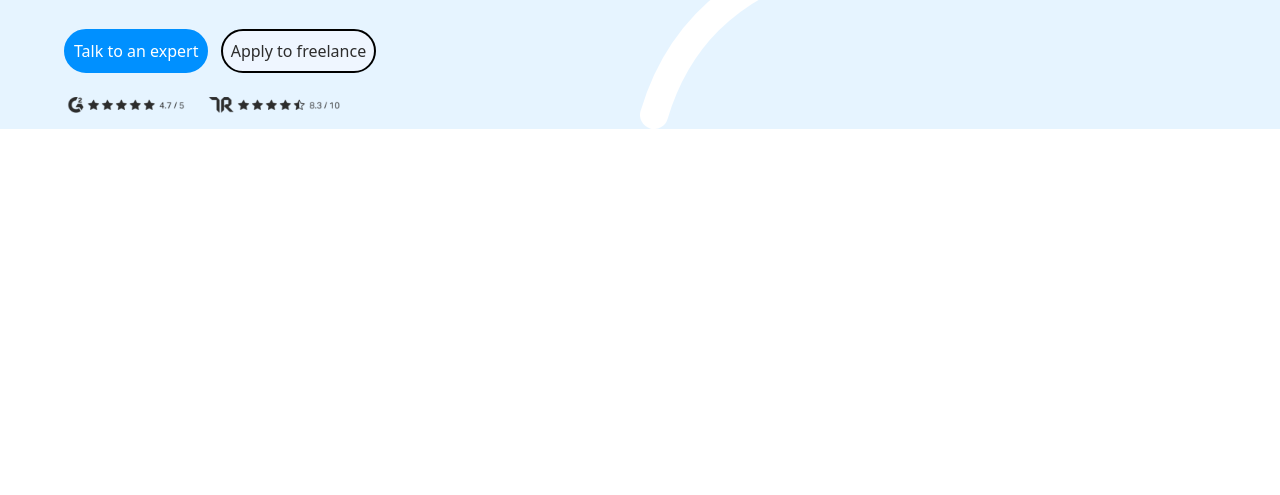
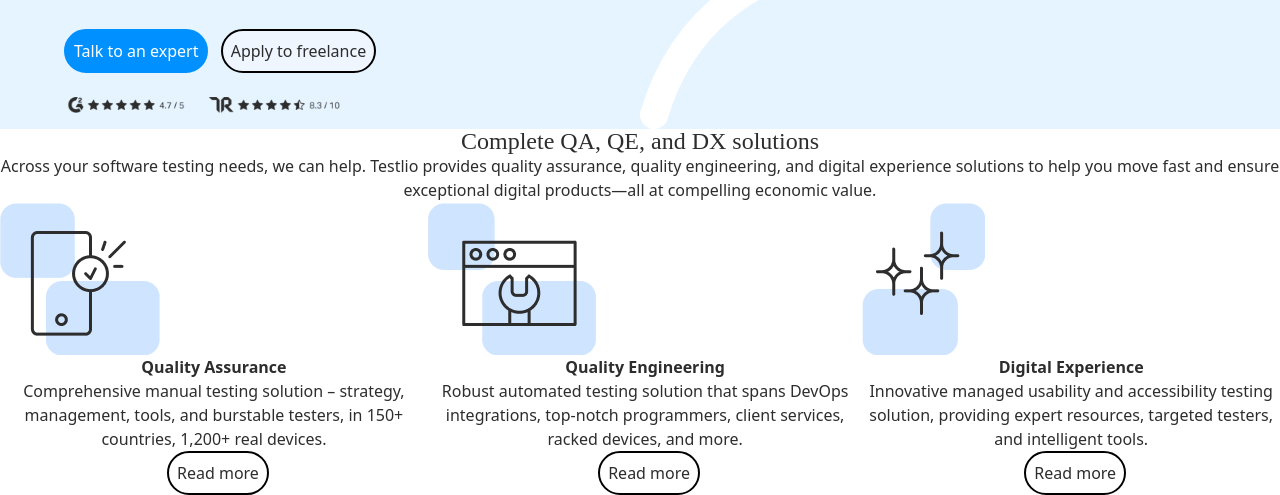
Before and after one commit to KOtepalu/KL, a website: page public/index.html in a window 1280 px wide. Shown: the part 518-1013 px from the top of the page. Before the commit the page ends 800 px from the top, so only its background shows below. Drawn offline with nearby package versions, Linux system fonts and the light colour scheme; a web font is replaced by a local one.

Commit message:
midagi toimetanud

```diff
--- a/public/index.html
+++ b/public/index.html
@@ -64,5 +64,32 @@
             <img src="img1.png" alt="Founders">
         </div>
     </div>
+    <!--SECTION 2-->
+    <div>
+        <div>
+            <h2 class="font-title text-center text-2xl">Complete QA, QE, and DX solutions</h2>
+            <p class="text-center text-wrap">Across your software testing needs, we can help. Testlio provides quality assurance, quality engineering, and digital experience solutions to help you move fast and ensure exceptional digital products—all at compelling economic value.</p>
+        </div>
+        <div class="flex">
+            <div class="text-center">
+                <img src="../quality-assurance.png" alt="Assurance">
+                <strong>Quality Assurance</strong>
+                <p>Comprehensive manual testing solution – strategy, management, tools, and burstable testers, in 150+ countries, 1,200+ real devices.</p>
+                <div><button class="bg-white p-2 ml-2 rounded-full border-black border-2 hover:bg-black hover:text-white">Read more</button></div>
+            </div>
+            <div class="text-center">
+                <img src="../quality-engineering.png" alt="Engineering">
+                <strong>Quality Engineering</strong>
+                <p>Robust automated testing solution that spans DevOps integrations, top-notch programmers, client services, racked devices, and more.</p>
+                <div><button class="bg-white p-2 ml-2 rounded-full border-black border-2 hover:bg-black hover:text-white">Read more</button></div>
+            </div>
+            <div class="text-center">
+                <img src="../digital-experience.png" alt="Experience">
+                <strong>Digital Experience</strong>
+                <p>Innovative managed usability and accessibility testing solution, providing expert resources, targeted testers, and intelligent tools.</p>
+                <div><button class="bg-white p-2 ml-2 rounded-full border-black border-2 hover:bg-black hover:text-white">Read more</button></div>
+            </div>
+        </div>
+    </div>
 </body>
 </html>
--- a/tailwind.config.js
+++ b/tailwind.config.js
@@ -6,6 +6,7 @@
       sm: '0.9375rem',
       base: '1.1rem',
       '5xl': ['4rem', 1.05],
+      '2xl': ['1.5rem', 1.05],
     },
     extend: {
       fontFamily: {
```
Also changed, not shown: digital-experience.png (added), public/style.css, quality-assurance.png (added), quality-engineering.png (added).
